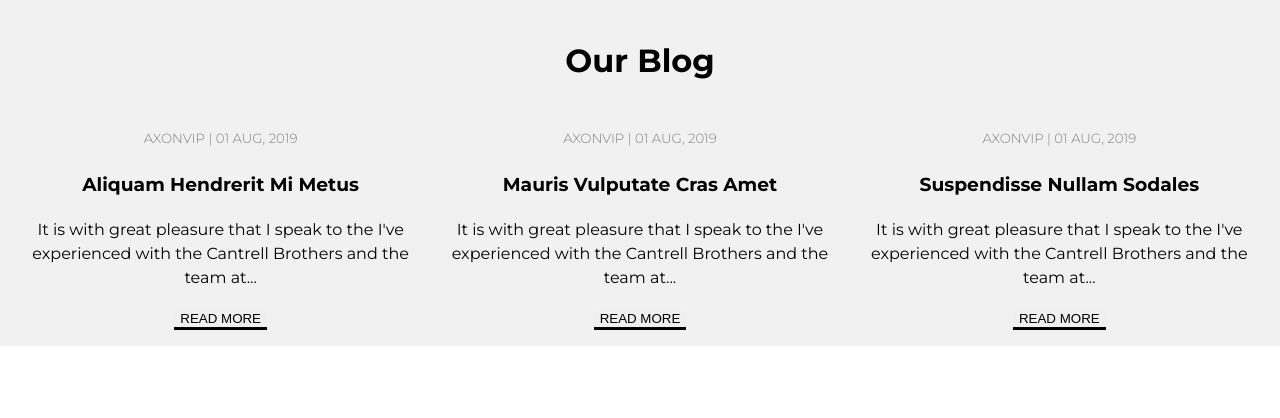
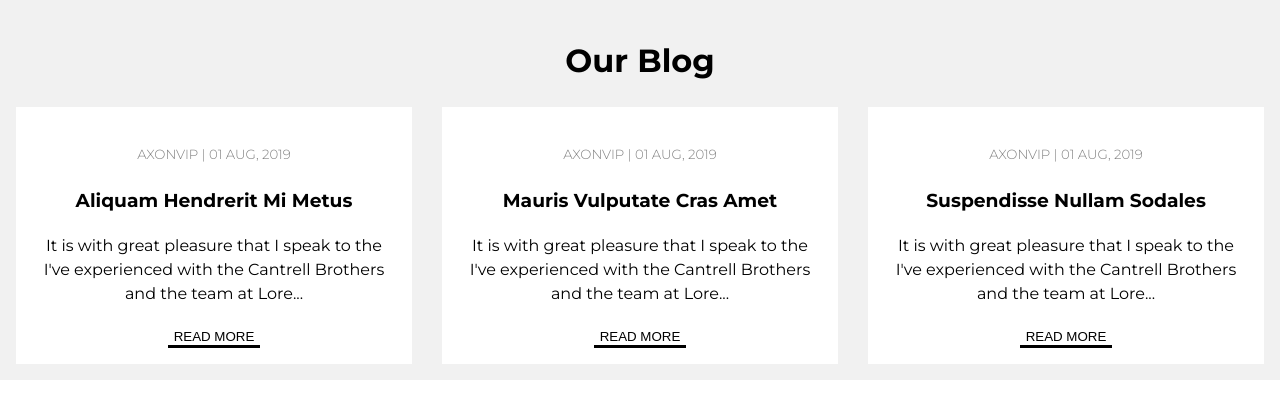
Before and after one commit to BrownEdgar/react-single, a React (Vite) app: page / in a window 1280 px wide. Shown: the top 418 px of the page. Built offline with nearby package versions, Linux system fonts and the light colour scheme.

Commit message:
addede condition text

```diff
--- a/src/App.css
+++ b/src/App.css
@@ -4,16 +4,39 @@
   text-align: center;
   background-color: rgb(241, 241, 241);
 }
-.Blogs{
+
+.Blogs {
   display: flex;
-  gap: 10px;
+  gap: 30px;
 }
-.Blogs>div>h5{
+
+.Blogs>div {
+  padding: 1em;
+  background-color: #fff;
+  flex-basis: 32%;
+
+}
+
+.Blogs>div>h5 {
   color: grey;
   font-weight: 300;
 }
-button{
+
+.Blogs>div>p {
+  height: 80px;
+  margin-bottom: 10px;
+  overflow: hidden;
+  transition: height 0.2s;
+}
+
+.Blogs>div>p.active {
+  height: 250px;
+  transition: height 0.5s;
+}
+
+button {
   border: none;
+  background: transparent;
   border-bottom: 3px solid;
   cursor: pointer;
 }
--- a/src/App.jsx
+++ b/src/App.jsx
@@ -2,35 +2,54 @@ import { useState } from 'react'
 import "./App.css"
 
 export default function App() {
-  const [blogs, setBlogs] = useState([
+  const [blogs] = useState([
     {
       id: 1,
       heading: "Aliquam Hendrerit Mi Metus",
-      info: "It is with great pleasure that I speak to the I've experienced with the Cantrell Brothers and the team at..."
+      info: "It is with great pleasure that I speak to the I've experienced with the Cantrell Brothers and the team at Lorem ipsum dolor sit amet consectetur adipisicing elit. Velit architecto maxime blanditiis, delectus accusantium similique sunt fuga distinctio dicta eos. Vitae accusamus suscipit hic architecto, commodi blanditiis totam nemo deleniti!",
     },
     {
       id: 2,
       heading: "Mauris Vulputate Cras Amet",
-      info: "It is with great pleasure that I speak to the I've experienced with the Cantrell Brothers and the team at..."
+      info: "It is with great pleasure that I speak to the I've experienced with the Cantrell Brothers and the team at Lorem ipsum dolor sit amet consectetur adipisicing elit. Velit architecto maxime blanditiis, delectus accusantium similique sunt fuga distinctio dicta eos. Vitae accusamus suscipit hic architecto, commodi blanditiis totam nemo deleniti!",
     },
     {
       id: 3,
       heading: "Suspendisse Nullam Sodales",
-      info: "It is with great pleasure that I speak to the I've experienced with the Cantrell Brothers and the team at..."
+      info: "It is with great pleasure that I speak to the I've experienced with the Cantrell Brothers and the team at Lorem ipsum dolor sit amet consectetur adipisicing elit. Velit architecto maxime blanditiis, delectus accusantium similique sunt fuga distinctio dicta eos. Vitae accusamus suscipit hic architecto, commodi blanditiis totam nemo deleniti!",
     },
   ]);
+
+  const [currentId, setCurrentId] = useState(null)
+
+  const handleClick = (id) => {
+    if (currentId === id) {
+      setCurrentId(null)
+    } else {
+      setCurrentId(id)
+    }
+  }
+
   return (
     <div className='App'>
       <h1>Our Blog</h1>
       <div className='Blogs'>
         {
-          blogs.map(elem=>{
-            return(
+          blogs.map(elem => {
+            return (
               <div key={elem.id}>
                 <h5>AXONVIP | 01 AUG, 2019</h5>
                 <h3>{elem.heading}</h3>
-                <p>{elem.info}</p>
-                <button>READ MORE</button>
+                <p className={`${(currentId === elem.id) ? 'active' : ''}`}>
+                  {
+                    (currentId === elem.id)
+                      ? elem.info
+                      : elem.info.slice(0, 110).concat('...')
+                  }
+                </p>
+                <button onClick={() => handleClick(elem.id)}>
+                  {(currentId === elem.id) ? 'HIDE' : 'READ MORE'}
+                </button>
               </div>
             )
           })
```
